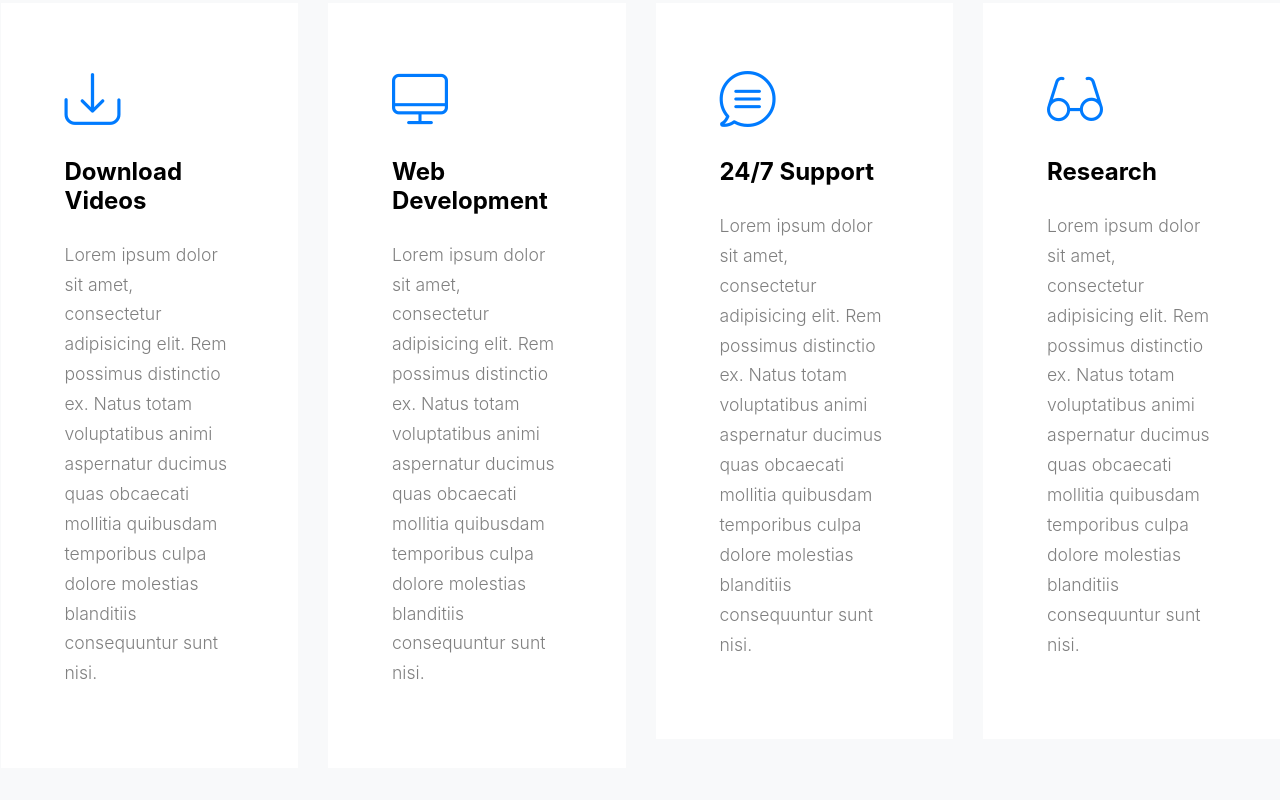
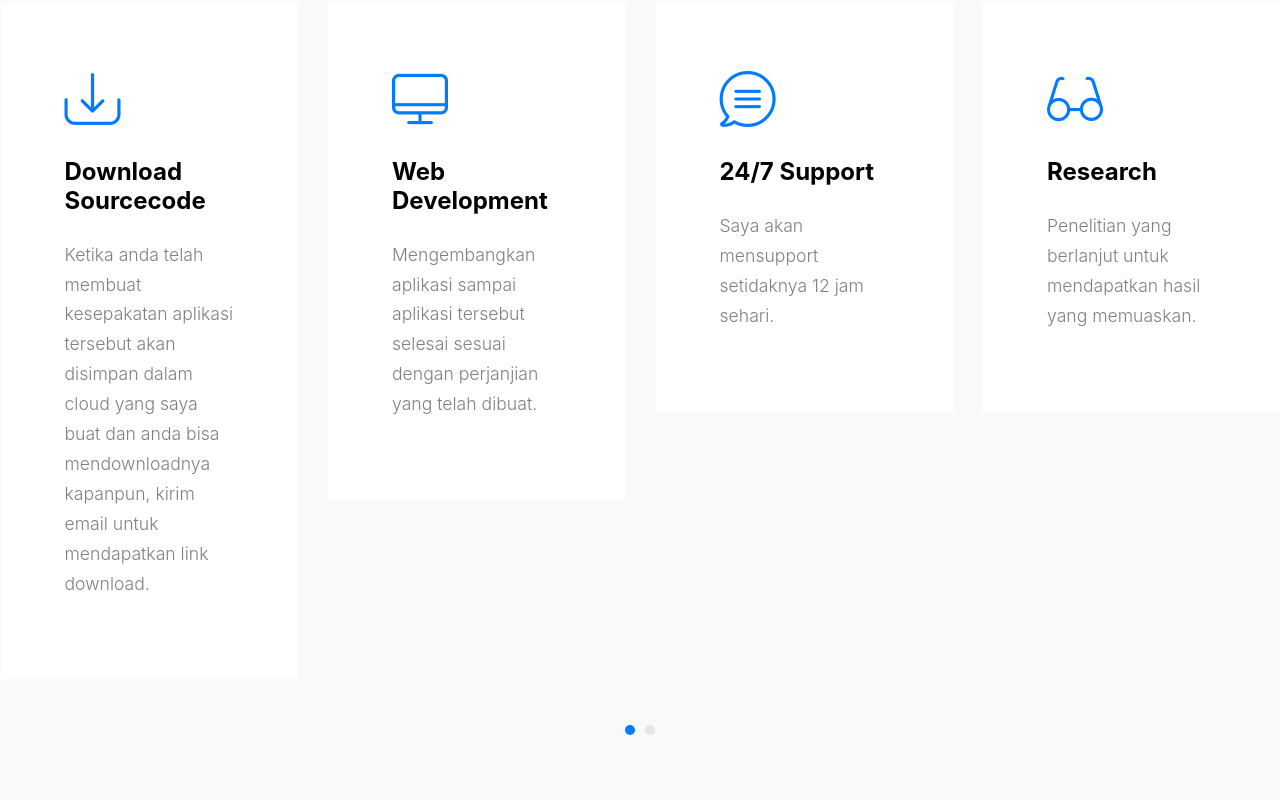
Before and after one commit to pi157/pi157.github.io, a plain HTML site: page index.html in a window 1280 px wide. Shown: the part 4621-5421 px from the top of the page. Drawn offline with Linux system fonts and the light colour scheme; files whose address does not match are found by name; a web font is replaced by a local one.

Commit message:
Update index.html
menambahkan deskripsi service

```diff
--- a/index.html
+++ b/index.html
@@ -284,8 +284,8 @@
         <div class="service">
           <div>
             <span class="flaticon-reload display-4 text-primary mb-4 d-inline-block"></span>
-            <h3>Auto Reload</h3>
-            <p>Lorem ipsum dolor sit amet, consectetur adipisicing elit. Rem possimus distinctio ex. Natus totam voluptatibus animi aspernatur ducimus quas obcaecati mollitia quibusdam temporibus culpa dolore molestias blanditiis consequuntur sunt nisi.</p>
+            <h3>Continues</h3>
+            <p>Program akan didevelop secara berkesinambungan.</p>
           </div>
         </div>
 
@@ -293,8 +293,8 @@
         <div class="service">
           <div>
             <span class="flaticon-download display-4 text-primary mb-4 d-inline-block"></span>
-            <h3>Download Videos</h3>
-            <p>Lorem ipsum dolor sit amet, consectetur adipisicing elit. Rem possimus distinctio ex. Natus totam voluptatibus animi aspernatur ducimus quas obcaecati mollitia quibusdam temporibus culpa dolore molestias blanditiis consequuntur sunt nisi.</p>
+            <h3>Download Sourcecode</h3>
+            <p>Ketika anda telah membuat kesepakatan aplikasi tersebut akan disimpan dalam cloud yang saya buat dan anda bisa mendownloadnya kapanpun, kirim email untuk mendapatkan link download.</p>
           </div>
         </div>
 
@@ -302,7 +302,7 @@
           <div>
             <span class="flaticon-monitor display-4 text-primary mb-4 d-inline-block"></span>
             <h3>Web Development</h3>
-            <p>Lorem ipsum dolor sit amet, consectetur adipisicing elit. Rem possimus distinctio ex. Natus totam voluptatibus animi aspernatur ducimus quas obcaecati mollitia quibusdam temporibus culpa dolore molestias blanditiis consequuntur sunt nisi.</p>
+            <p>Mengembangkan aplikasi sampai aplikasi tersebut selesai sesuai dengan perjanjian yang telah dibuat.</p>
           </div>
         </div>
 
@@ -310,7 +310,7 @@
           <div>
             <span class="flaticon-chat display-4 text-primary mb-4 d-inline-block"></span>
             <h3>24/7 Support</h3>
-            <p>Lorem ipsum dolor sit amet, consectetur adipisicing elit. Rem possimus distinctio ex. Natus totam voluptatibus animi aspernatur ducimus quas obcaecati mollitia quibusdam temporibus culpa dolore molestias blanditiis consequuntur sunt nisi.</p>
+            <p>Saya akan mensupport setidaknya 12 jam sehari.</p>
           </div>
         </div>
 
@@ -318,7 +318,7 @@
           <div>
             <span class="flaticon-glasses display-4 text-primary mb-4 d-inline-block"></span>
             <h3>Research</h3>
-            <p>Lorem ipsum dolor sit amet, consectetur adipisicing elit. Rem possimus distinctio ex. Natus totam voluptatibus animi aspernatur ducimus quas obcaecati mollitia quibusdam temporibus culpa dolore molestias blanditiis consequuntur sunt nisi.</p>
+            <p>Penelitian yang berlanjut untuk mendapatkan hasil yang memuaskan.</p>
           </div>
         </div>
 
@@ -326,7 +326,7 @@
           <div>
             <span class="flaticon-vector display-4 text-primary mb-4 d-inline-block"></span>
             <h3>Creative Design</h3>
-            <p>Lorem ipsum dolor sit amet, consectetur adipisicing elit. Rem possimus distinctio ex. Natus totam voluptatibus animi aspernatur ducimus quas obcaecati mollitia quibusdam temporibus culpa dolore molestias blanditiis consequuntur sunt nisi.</p>
+            <p>Membuat diri lebih kreatif lagi</p>
           </div>
         </div>
 
@@ -346,7 +346,7 @@
 
 
             <h2 class="section-title mb-3">Message Us</h2>
-            <p class="mb-5">Kirim pesan sesuai dengan etika kebahasaan yang baik!.</p>
+            <p class="mb-5">Kirim pesan sesuai dengan etika kebahasaan yang baik yaa!.</p>
 
             <form method="post" data-aos="fade">
               <div class="form-group row">
@@ -410,7 +410,7 @@
 
           <div class="col-md-4">
             <h3>Subscribe</h3>
-            <p>Lorem ipsum dolor sit amet, consectetur adipisicing elit. Nesciunt incidunt iure iusto architecto? Numquam, natus?</p>
+            <p>Dapatkan Newsletter dengan berlangganan di page ini yaa :)</p>
             <form action="#">
               <div class="d-flex mb-5">
                 <input type="text" class="form-control rounded-0" placeholder="Email">
```
